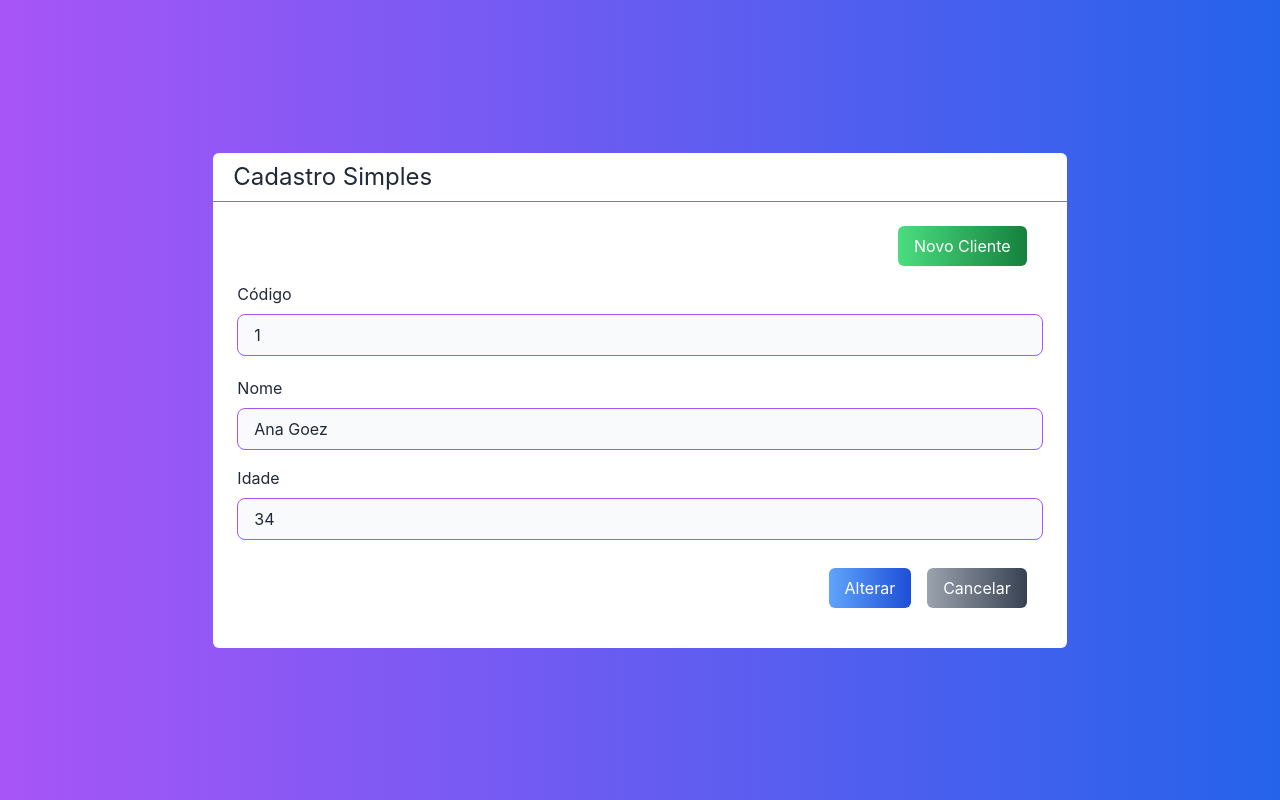
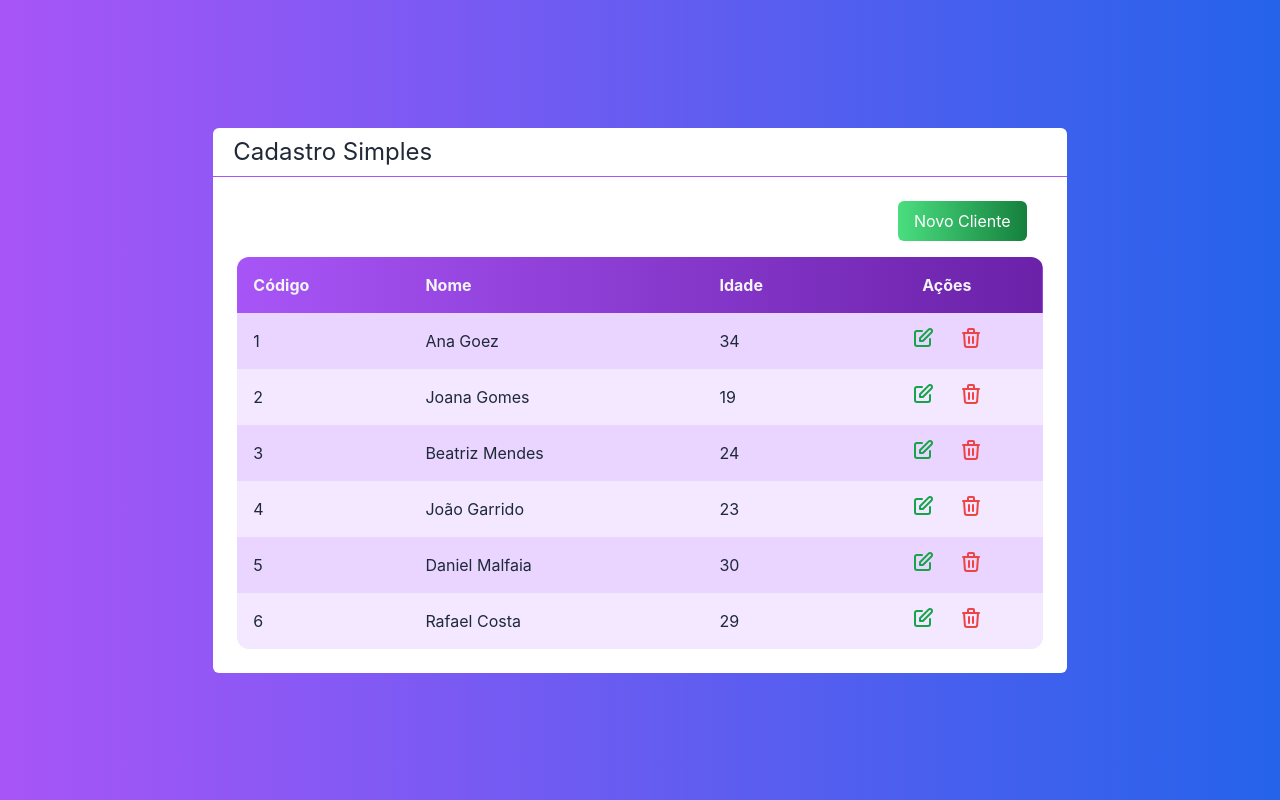
Before and after one commit to nathallye/next-crud, a Next.js app: page / in a window 1280 px wide. Built offline with nearby package versions, Linux system fonts and the light colour scheme.

Commit message:
Conditional rendering between Form component and Table component

```diff
--- a/src/components/Button.tsx
+++ b/src/components/Button.tsx
@@ -2,6 +2,7 @@ interface ButtonProps {
   children: any
   colorInitial?: "from-green-400" | "from-blue-400" | "from-gray-400"
   colorFinale?: "to-green-700" | "to-blue-700" | "to-gray-700"
+  onClick?: () => void
 }
 
 export default function Button(props: ButtonProps) {
@@ -10,11 +11,12 @@ export default function Button(props: ButtonProps) {
   const colorFinale = props.colorFinale ?? "to-gray-700";
 
   return (
-    <button className={`
-      bg-gradient-to-r ${colorInitial} ${colorFinale}
-      text-white mb-4 mr-4 px-4 py-2 rounded-md
-
-    `}>
+    <button
+      onClick={props.onClick}
+      className={`
+        bg-gradient-to-r ${colorInitial} ${colorFinale}
+        text-white mb-4 mr-4 px-4 py-2 rounded-md
+      `}>
       {props.children}
     </button>
   )
--- a/src/components/Form.tsx
+++ b/src/components/Form.tsx
@@ -6,13 +6,15 @@ import Button from "./Button";
 
 interface FormProps {
   client: Client
+  cliendChanged?: (client: Client) => void
+  canceled?: () => void
 }
 
 export default function Form(props: FormProps) {
 
   const id = props.client?.id;
   const [name, setName] = useState(props.client?.name ?? "");
-  const [age, setAge] = useState(props.client?.age ?? "");
+  const [age, setAge] = useState(props.client?.age ?? 0);
 
   return (
     <div>
@@ -39,13 +41,14 @@ export default function Form(props: FormProps) {
       />
 
       <div className="flex justify-end mt-7">
-        <Button
+        <Button onClick={() => props.cliendChanged?.(new Client(name, +age, id))} // se cliendChanged tiver sido passado/exigir iremos invocar a função passando com parâmentro a instância Client` que recebe como parâmetro name, age e id
+        // "+" na frente de age para garantir que o valor venha como tipo number
           colorInitial="from-blue-400"
           colorFinale="to-blue-700"
         >
           {id ? "Alterar" : "Salvar"}
         </Button>
-        <Button>
+        <Button onClick={props.canceled}>
           Cancelar
         </Button>
       </div>
--- a/src/pages/index.tsx
+++ b/src/pages/index.tsx
@@ -1,3 +1,5 @@
+import { useState } from "react";
+
 import Button from "../components/Button";
 import Form from "../components/Form";
 import Layout from "../components/Layout";
@@ -16,12 +18,18 @@ export default function Home() {
     new Client("Rafael Costa", 29, "6")
   ];
 
+  const [visible, setVisible] = useState<"table" | "form">("table");
+
   function selectedClient(client: Client) {
     console.log(`Editar ${client.name}`)
   }
 
   function excludedClient(client: Client) {
     console.log(`Excluir ${client.name}`)
+  }
+
+  function saveClient(client: Client) {
+    console.log(client)
   }
 
   return (
@@ -31,20 +39,29 @@ export default function Home() {
       text-white
     `}>
       <Layout title="Cadastro Simples">
+        {visible === "table"
+          ? (<>
               <div className="flex justify-end">
                 <Button
                   colorInitial="from-green-400"
                   colorFinale="to-green-700"
+                  onClick={() => setVisible("form")}
                 >
                   Novo Cliente
                 </Button>
               </div>
-        {/* <Table
+              <Table
                 clients={clients}
                 selectedClient={selectedClient}
                 excludedClient={excludedClient}
-        /> */}
-        <Form client={clients[0]} />
+              />
+            </>)
+          : (<Form
+              client={clients[0]}
+              cliendChanged={saveClient}
+              canceled={() => setVisible("table")}
+            />)
+        }
       </Layout>
     </div>
   )
```
Also changed, not shown: 1 other file (tests, documents, lock files or other folders). Lines whose indentation alone changed are shown as unchanged.
